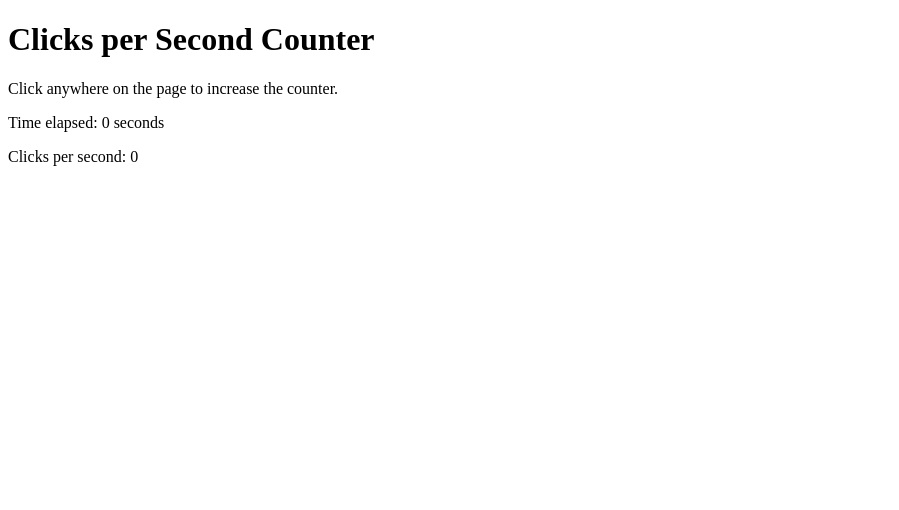
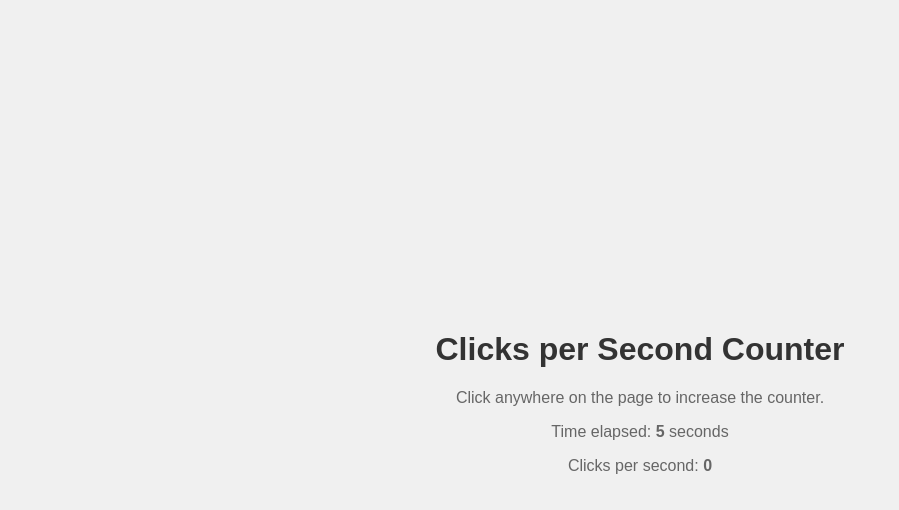
Before and after one commit to Aarondoran/Cps-counter, a plain HTML site: page Index.html in a window 1280 px wide. Shown: the whole page, without its empty margins (0-899 px from the left). Drawn offline with Linux system fonts and the light colour scheme.

Commit message:
Update Index.html

```diff
--- a/Index.html
+++ b/Index.html
@@ -4,7 +4,34 @@
 <meta charset="UTF-8">
 <meta name="viewport" content="width=device-width, initial-scale=1.0">
 <title>Clicks per Second Counter</title>
-<link rel="stylesheet" href="styles.css">
+<style>
+body {
+  font-family: Arial, sans-serif;
+  margin: 0;
+  padding: 0;
+  height: 100vh;
+  display: flex;
+  justify-content: center;
+  align-items: center;
+  background-color: #f0f0f0;
+}
+
+.container {
+  text-align: center;
+}
+
+h1 {
+  color: #333;
+}
+
+p {
+  color: #666;
+}
+
+span {
+  font-weight: bold;
+}
+</style>
 </head>
 <body>
 <div class="container">
@@ -13,6 +40,29 @@
   <p>Time elapsed: <span id="time">0</span> seconds</p>
   <p>Clicks per second: <span id="cps">0</span></p>
 </div>
-<script src="script.js"></script>
+<script>
+let clicks = 0;
+let startTime = new Date().getTime();
+
+function updateClicks() {
+  clicks++;
+  document.getElementById("cps").innerText = (clicks / ((new Date().getTime() - startTime) / 1000)).toFixed(2);
+}
+
+function redirectToGoogle() {
+  window.location.href = "https://www.youtube.com/watch?v=dQw4w9WgXcQ";
+}
+
+document.addEventListener("click", function() {
+  updateClicks();
+  if ((new Date().getTime() - startTime) / 1000 >= 10) {
+    redirectToGoogle();
+  }
+});
+
+setInterval(function() {
+  document.getElementById("time").innerText = Math.floor((new Date().getTime() - startTime) / 1000);
+}, 1000);
+</script>
 </body>
 </html>
```
